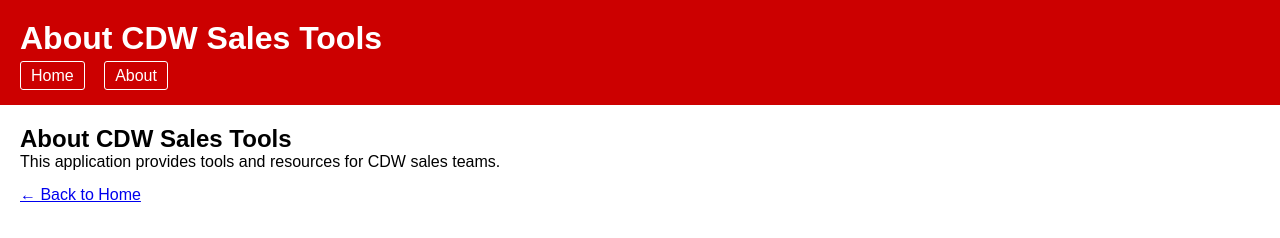
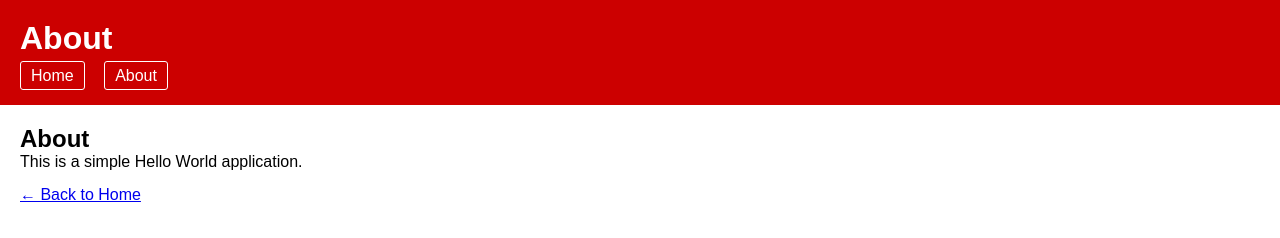
Before and after one commit to kellyloeppky-bit/hello-world-app, a website: page views/about.html in a window 1280 px wide. Drawn offline with Linux system fonts and the light colour scheme.

Commit message:
Add About page with navigation and update branding

```diff
--- a/views/about.html
+++ b/views/about.html
@@ -3,7 +3,7 @@
 <head>
     <meta charset="UTF-8">
     <meta name="viewport" content="width=device-width, initial-scale=1.0">
-    <title>CDW Sales Tools - About</title>
+    <title>Hello World - About</title>
     <style>
         * {
             margin: 0;
@@ -42,15 +42,15 @@
 </head>
 <body>
     <header>
-        <h1>About CDW Sales Tools</h1>
+        <h1>About</h1>
         <nav>
             <a href="/">Home</a>
             <a href="/about">About</a>
         </nav>
     </header>
     <main>
-        <h2>About CDW Sales Tools</h2>
-        <p>This application provides tools and resources for CDW sales teams.</p>
+        <h2>About</h2>
+        <p>This is a simple Hello World application.</p>
         <p style="margin-top: 15px;"><a href="/">← Back to Home</a></p>
     </main>
 </body>
```
Also changed, not shown: views/index.html (+3 -3 lines).
